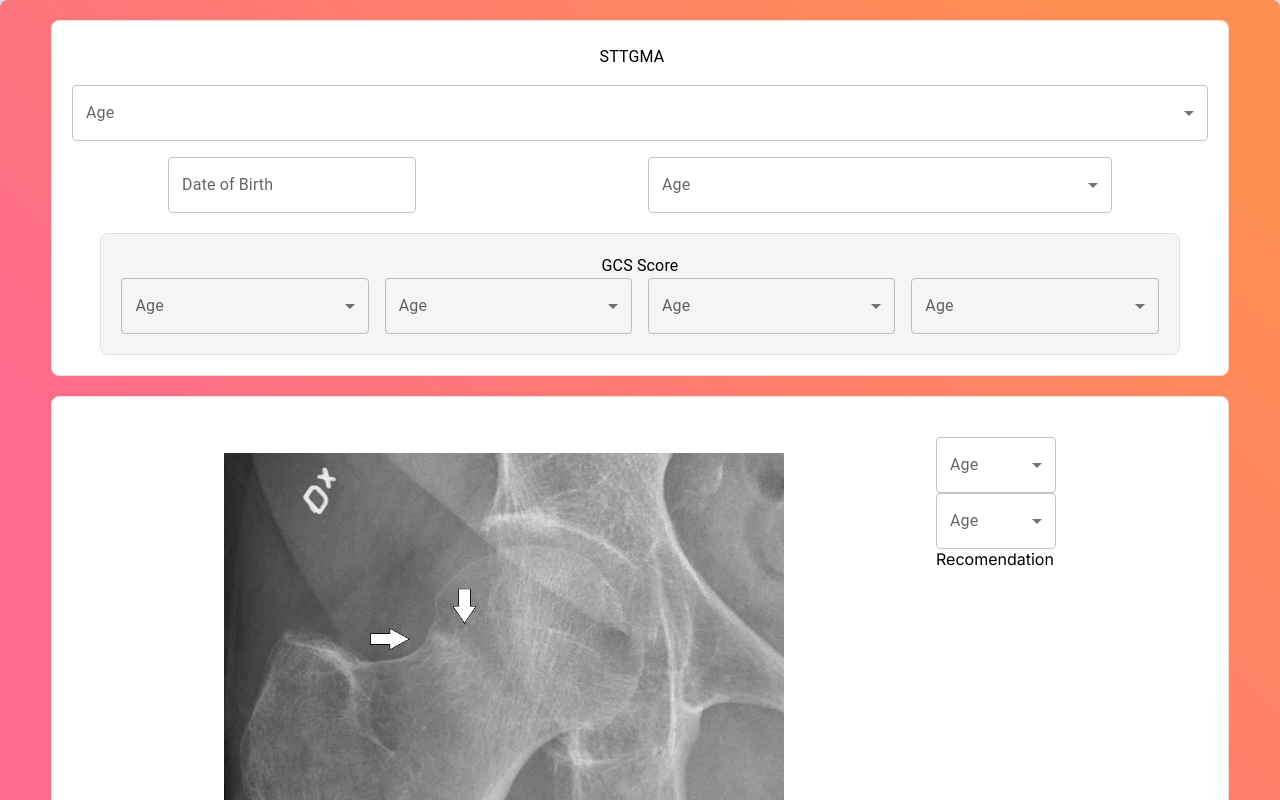
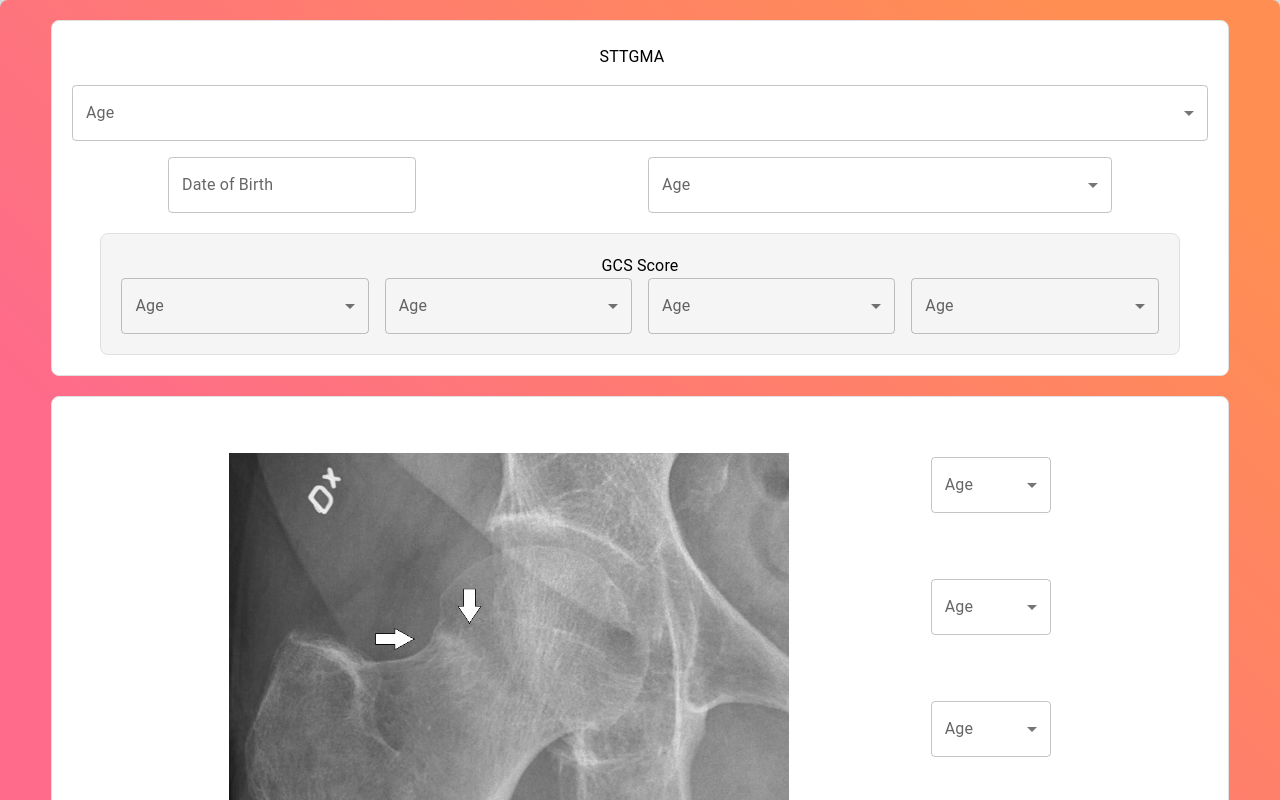
Before and after one commit to m-irfan-arshad/medtel-sttgma-ui, a Next.js app in the folder capybara/: page / in a window 1280 px wide. Shown: the top 800 px of the page. Built offline with nearby package versions, Linux system fonts and the light colour scheme.

Commit message:
Added spacing for lower buttons

```diff
--- a/capybara/src/app/page.js
+++ b/capybara/src/app/page.js
@@ -78,10 +78,15 @@ export default function Home() {
 
         </Grid>
         <Grid>
-          <Grid spacing = {2} item xs = {12} sm = {6} direction = "column" justifyContent="space-evenly">
-            <BasicSelect></BasicSelect>
-            <BasicSelect></BasicSelect>
-            <Box>Recomendation</Box>
+          <Grid container spacing = {2} item xs = {12} sm = {6} style={{ marginTop: '20px' , marginBottom: '20px'}} direction = "column" alignItems = "center" justifyContent= "space-between" height = "300px">
+
+                  <BasicSelect> </BasicSelect>
+
+
+                  <BasicSelect> </BasicSelect>
+
+                  <BasicSelect> </BasicSelect>
+
           </Grid>
         </Grid>
       </Grid>
```
